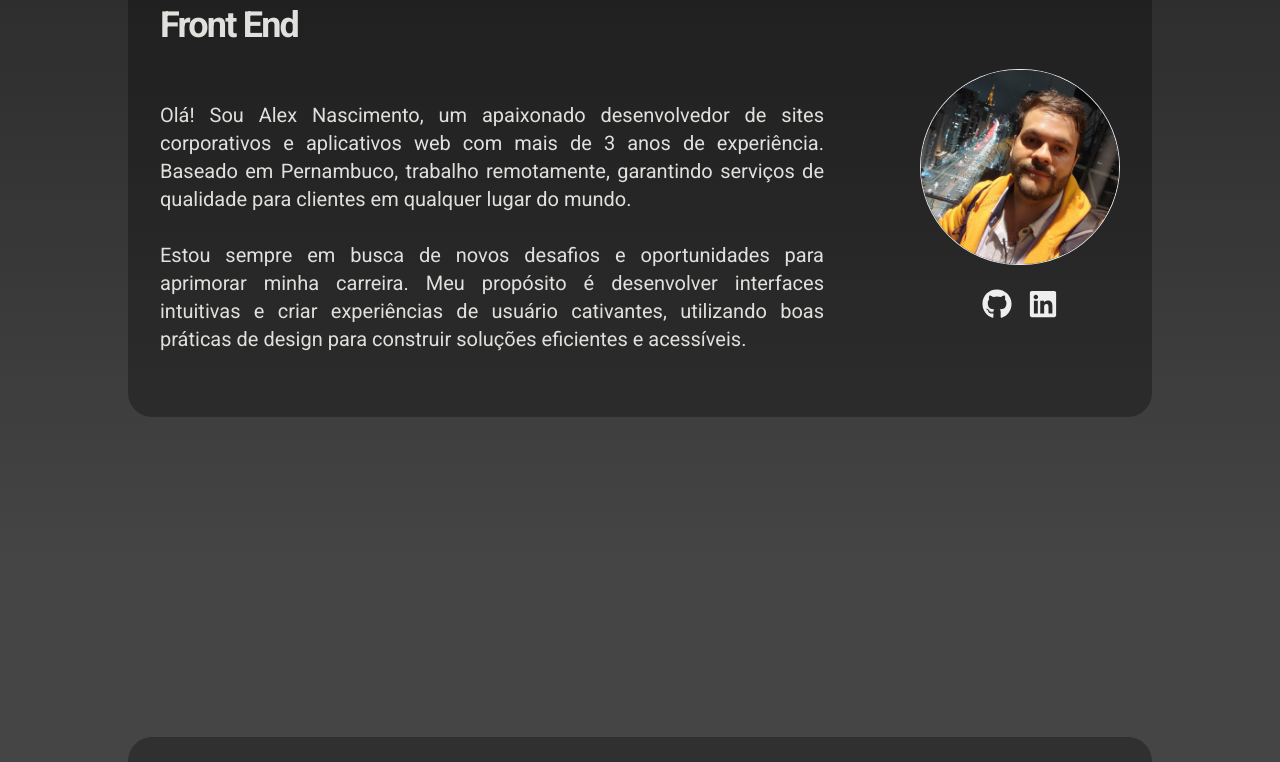
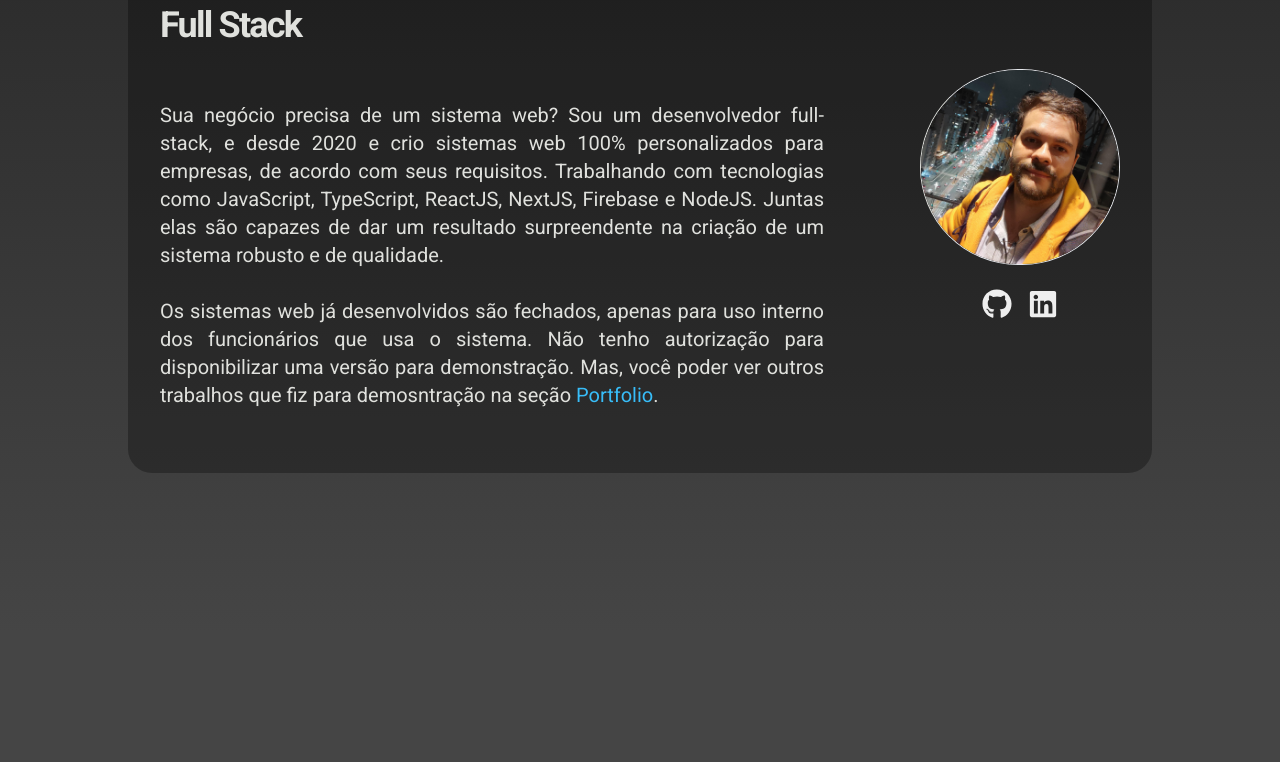
Before and after one commit to alexdev613/new-portfolio, a React (Vite) app: page / in a window 1280 px wide. Shown: the part 1075-1837 px from the top of the page. Built offline with nearby package versions, Linux system fonts and the light colour scheme.

Commit message:
feat: modifiquei o texto de apresentação da seção AboutMe.

```diff
--- a/src/pages/home/sections/aboutme/index.tsx
+++ b/src/pages/home/sections/aboutme/index.tsx
@@ -23,7 +23,7 @@ export function AboutMe() {
                 data-aos-duration="1000"
               >
                 Sou Desenvolvedor Web
-                <br />Front End
+                <br />Full Stack
               </p>
             </div>
               <div className="mt-0 md:flex justify-center hidden ">
@@ -44,13 +44,22 @@ export function AboutMe() {
                 data-aos="fade-up-right"
                 data-aos-duration="1000"
               >
-                Olá! Sou Alex Nascimento, um apaixonado desenvolvedor de sites corporativos e
+                {/* Olá! Sou Alex Nascimento, um apaixonado desenvolvedor de sites corporativos e
                 aplicativos web com mais de 3 anos de experiência. Baseado em Pernambuco, trabalho
-                remotamente, garantindo serviços de qualidade para clientes em qualquer lugar do mundo.
+                remotamente, garantindo serviços de qualidade para clientes em qualquer lugar do mundo. */}
+                Sua negócio precisa de um sistema web? Sou um desenvolvedor full-stack, e desde 2020 e crio
+                sistemas web 100% personalizados para empresas, de acordo com seus requisitos. Trabalhando
+                com tecnologias como JavaScript, TypeScript, ReactJS, NextJS, Firebase e NodeJS. Juntas
+                elas são capazes de dar um resultado surpreendente na criação de um sistema robusto e de qualidade.
+
                 <br /><br />
-                Estou sempre em busca de novos desafios e oportunidades para aprimorar minha carreira.
+                {/* Estou sempre em busca de novos desafios e oportunidades para aprimorar minha carreira.
                 Meu propósito é desenvolver interfaces intuitivas e criar experiências de usuário cativantes,
-                utilizando boas práticas de design para construir soluções eficientes e acessíveis.
+                utilizando boas práticas de design para construir soluções eficientes e acessíveis. */}
+                Os sistemas web já desenvolvidos são fechados, apenas para uso interno
+                dos funcionários que usa o sistema. Não tenho autorização para disponibilizar
+                uma versão para demonstração. Mas, você poder ver outros trabalhos que fiz para demosntração
+                na seção <Link to='#projects' target='_parent' className='text-sky-400'>Portfolio</Link>.
 
               </p>
             <div className="relative text-center">
```
